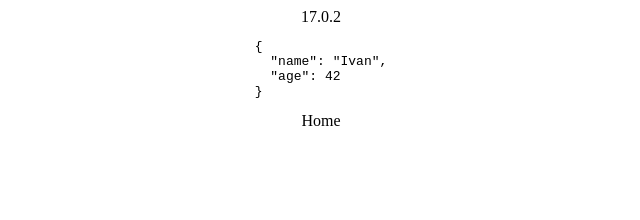
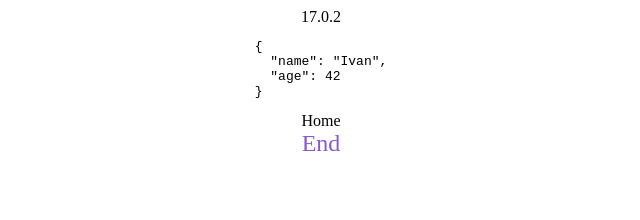
Before and after one commit to Vitalik1995Rikov/dialog, a React (Create React App) app in the folder react-dialog-example/: page / in a window 1280 px wide. Shown: the top 220 px of the page, without its empty margins (319-959 px from the left). Built offline with nearby package versions, Linux system fonts and the light colour scheme.

Commit message:
styled components 2

```diff
--- a/react-dialog-example/src/App.js
+++ b/react-dialog-example/src/App.js
@@ -14,6 +14,11 @@ const Wrapper = styled.div`
   flex-direction: column;
 `;
 
+const End = styled.div`
+  font-size: 24px;
+  color: #8857d8;
+`;
+
 const App = () => (
   <main>
     <Wrapper>
@@ -24,6 +29,7 @@ const App = () => (
           <Route path="/contact" element={<AllContacts />}></Route>
           <Route path="/" element={<Home />}></Route>
       </Routes>
+      <End>End</End>
     </Wrapper>
   </main>
 )
```
